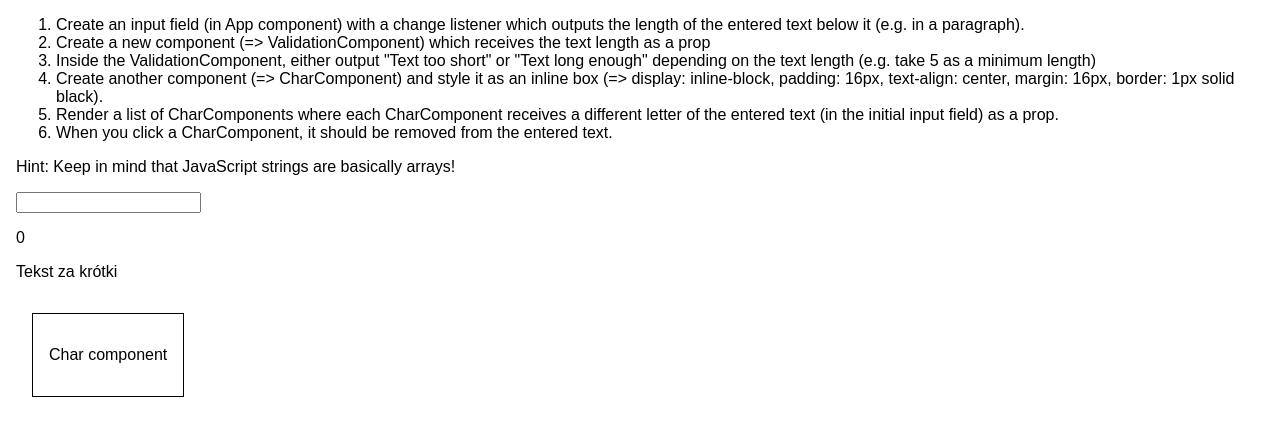
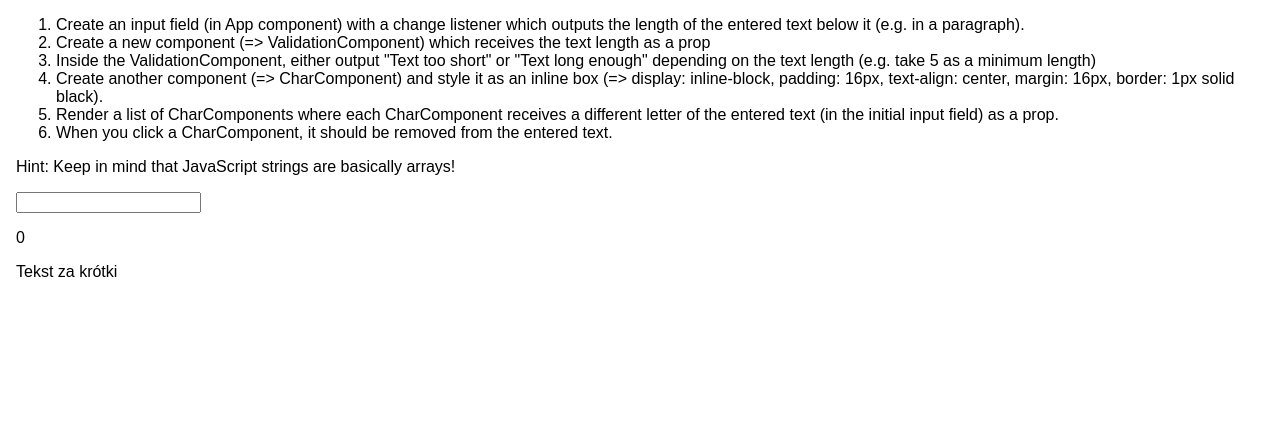
Before and after one commit to BartusZak/Lists-Assignment, a React (Create React App) app: page / in a window 1280 px wide. Shown: the top 436 px of the page. Built offline with nearby package versions, Linux system fonts and the light colour scheme.

Commit message:
Each CharComponent receives a different letter.
Render a list of CharComponents where each CharComponent receives a different letter of the entered text (in the initial input field) as a prop.

```diff
--- a/src/App.js
+++ b/src/App.js
@@ -14,6 +14,10 @@ class App extends Component {
   }
 
   render() {
+    const charList = this.state.userInput.split('').map(ch => {
+      return <Char character={ch}/>;
+    });
+
     return (
       <div className="App">
         <ol>
@@ -28,7 +32,8 @@ class App extends Component {
 
       <Componente change={this.changeInputHandler} value={this.state.userInput}/>
       <Validation inputLength={this.state.userInput.length}/>
-      <Char/>
+      {charList}
+
       </div>
     );
   }
--- a/src/Char/Char.js
+++ b/src/Char/Char.js
@@ -2,10 +2,10 @@ import React from 'react';
 
 import './Char.css';
 
-const char = () => {
+const char = (props) => {
     return (
         <div class="Char">
-            <p>Char component</p>
+            <p>{props.character}</p>
         </div>
     )
 };
```
